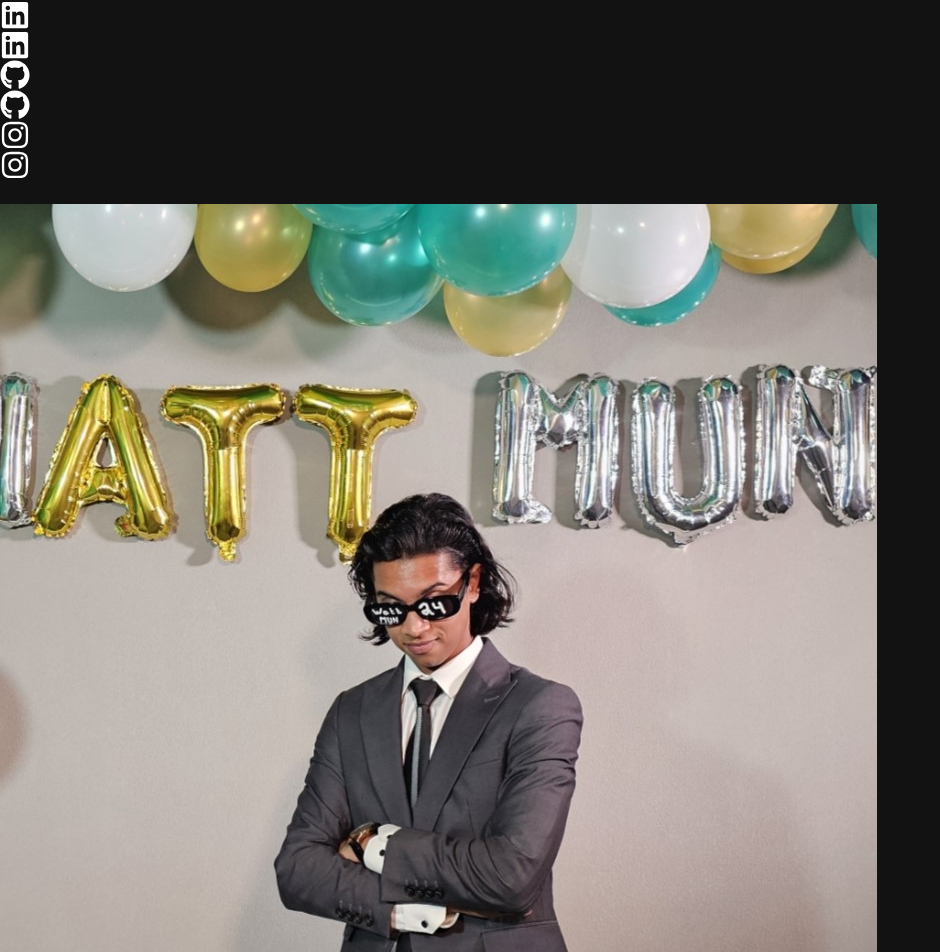
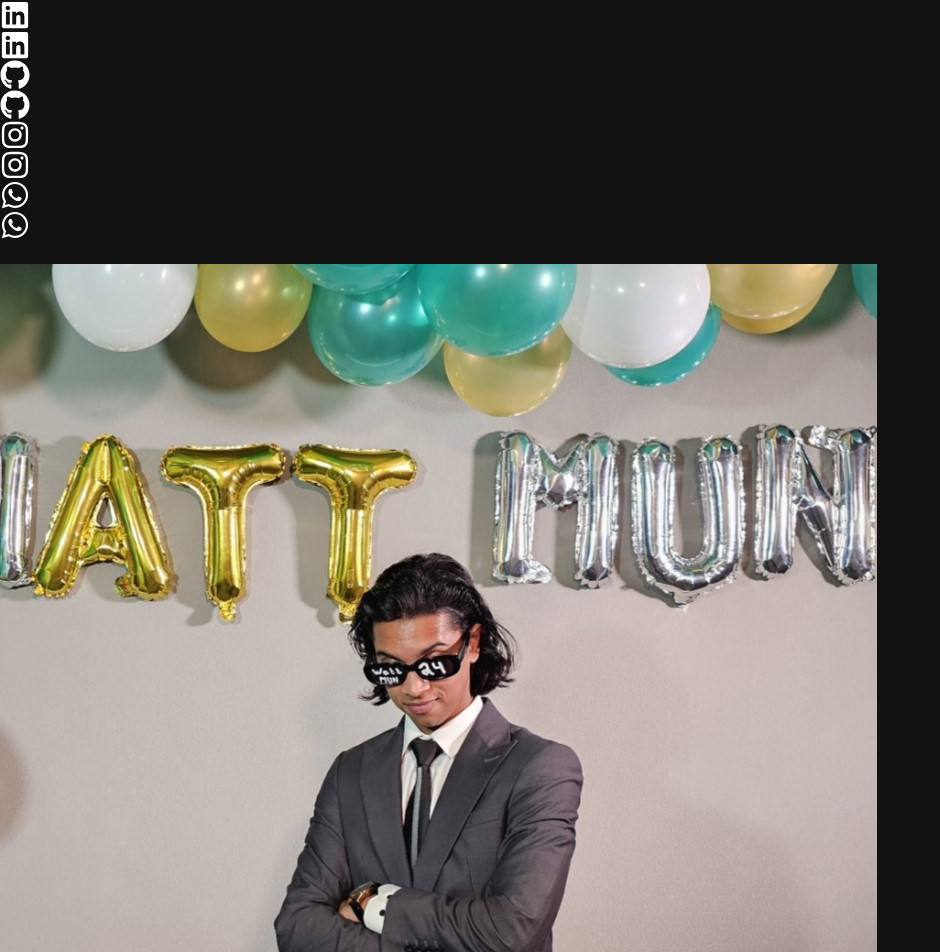
Before and after one commit to adityashibu/personalportfolio, a React (Vite) app: page /profile in a window 1280 px wide. Shown: the part 1092-2044 px from the top of the page, without its empty margins (0-940 px from the left). Built offline with nearby package versions, Linux system fonts and the light colour scheme.

Commit message:
Added more socials and linked it

```diff
--- a/src/components/Socials.jsx
+++ b/src/components/Socials.jsx
@@ -1,5 +1,5 @@
 import React from "react";
-import { FaLinkedin, FaGithub, FaInstagram } from 'react-icons/fa';
+import { FaLinkedin, FaGithub, FaInstagram, FaWhatsapp } from 'react-icons/fa';
 
 import { SectionWrapper } from "../hoc";
 
@@ -7,17 +7,21 @@
     300
     return (
         <div className="flex space-x-5 justify-center sm:space-x-12">
-            <a href="https://www.linkedin.com/in/your-profile" target="_blank" rel="noopener noreferrer" className="text-white hover:text-gray-400">
+            <a href="https://www.linkedin.com/in/adityashibu" target="_blank" rel="noopener noreferrer" className="text-white hover:text-gray-400">
                 <FaLinkedin className="sm:hidden" style={{ fontSize: 30 }} />
                 <FaLinkedin className="hidden sm:inline-block" style={{ fontSize: 30 }} />
             </a>
-            <a href="https://github.com/your-profile" target="_blank" rel="noopener noreferrer" className="text-white hover:text-gray-400">
+            <a href="https://github.com/adityashibu" target="_blank" rel="noopener noreferrer" className="text-white hover:text-gray-400">
                 <FaGithub className="sm:hidden" style={{ fontSize: 30 }} />
                 <FaGithub className="hidden sm:inline-block" style={{ fontSize: 30 }} />
             </a>
-            <a href="https://twitter.com/your-profile" target="_blank" rel="noopener noreferrer" className="text-white hover:text-gray-400">
+            <a href="https://instagram.com/adwii.iii" target="_blank" rel="noopener noreferrer" className="text-white hover:text-gray-400">
                 <FaInstagram className="sm:hidden" style={{ fontSize: 30 }} />
                 <FaInstagram className="hidden sm:inline-block" style={{ fontSize: 30 }} />
+            </a>
+            <a href="https://wa.me/971543547825" target="_blank" rel="noopener noreferrer" className="text-white hover:text-gray-400">
+                <FaWhatsapp className="sm:hidden" style={{ fontSize: 30 }} />
+                <FaWhatsapp className="hidden sm:inline-block" style={{ fontSize: 30 }} />
             </a>
         </div>
     );
```
